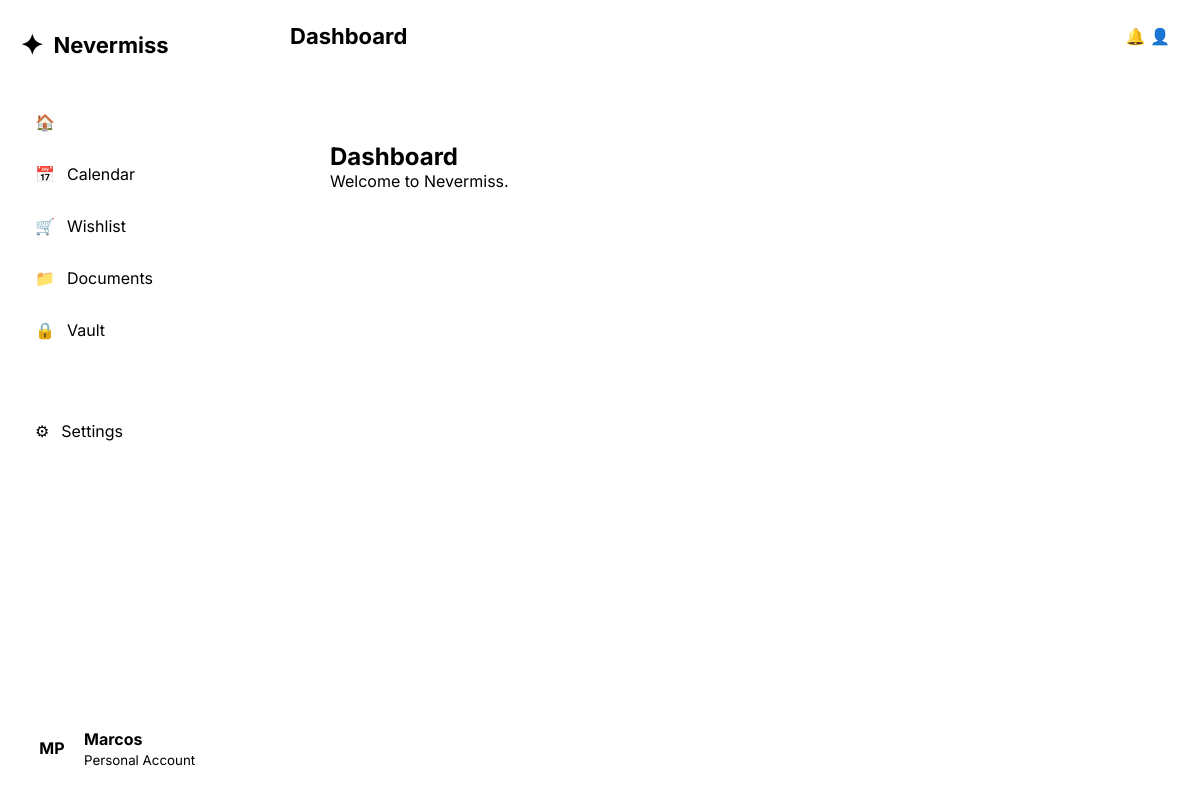
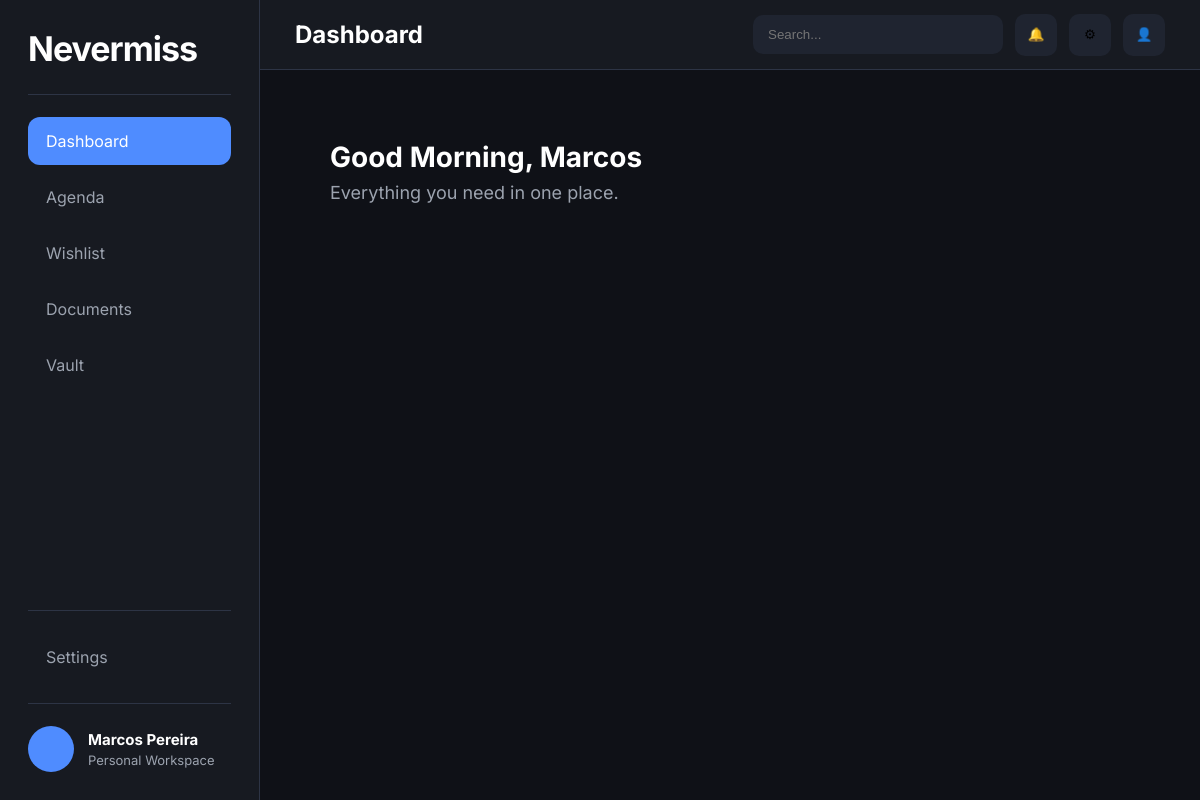
Before and after one commit to marcosalexper/Nevermiss, an Electron app: page src/index.html in a window 1200 px wide. Drawn offline with Linux system fonts and the light colour scheme.

Commit message:
base design defined

```diff
--- a/src/components/header/header.css
+++ b/src/components/header/header.css
@@ -1,23 +1,69 @@
 .header{
 
-    height:72px;
+    height:var(--header-height);
 
-    border-bottom:1px solid var(--border);
+    background:var(--header-color);
+
+    border-bottom:1px solid var(--border-color);
+
+    display:flex;
+
+    justify-content:space-between;
+
+    align-items:center;
+
+    padding:0 35px;
+
+}
+
+.header-right{
 
     display:flex;
 
     align-items:center;
 
-    justify-content:space-between;
-
-    padding:0 30px;
-
-    background:var(--surface);
+    gap:12px;
 
 }
 
-.header h2{
+.header input{
 
-    font-size:22px;
+    width:250px;
+
+    background:var(--card-color);
+
+    border:none;
+
+    outline:none;
+
+    color:white;
+
+    padding:12px 15px;
+
+    border-radius:10px;
 
 }
+
+.header button{
+
+    width:42px;
+
+    height:42px;
+
+    border:none;
+
+    border-radius:10px;
+
+    background:var(--card-color);
+
+    cursor:pointer;
+
+    transition:.2s;
+
+}
+
+.header button:hover{
+
+    transform:scale(1.05);
+
+}
--- a/src/components/header/header.html
+++ b/src/components/header/header.html
@@ -1,12 +1,23 @@
 <div class="header">
-
-    <h2>Dashboard</h2>
 
     <div>
 
-        🔔
+        <h2>Dashboard</h2>
 
-        👤
+    </div>
+
+    <div class="header-right">
+
+        <input
+            type="text"
+            placeholder="Search..."
+        >
+
+        <button>🔔</button>
+
+        <button>⚙</button>
+
+        <button>👤</button>
 
     </div>
 
--- a/src/components/sidebar/sidebar.css
+++ b/src/components/sidebar/sidebar.css
@@ -1,63 +1,48 @@
-.sidebar {
+.sidebar{
 
-    width:260px;
+    width:var(--sidebar-width);
 
-    min-width:260px;
+    height:100%;
 
-    flex-shrink:0;
+    background:var(--sidebar-color);
 
-    height: 100vh;
-
-    background: var(--surface);
-
-    border-right:1px solid var(--border);
+    border-right:1px solid var(--border-color);
 
     display:flex;
 
     flex-direction:column;
 
-    padding:20px;
+    justify-content:space-between;
+
+    padding:28px;
 
 }
 
+.logo{
 
-/* LOGO */
-
-.sidebar-logo {
-
-
-    height:50px;
-
-    display:flex;
-
-    align-items:center;
-
-    gap:10px;
-
-    font-size:22px;
+    font-size:34px;
 
     font-weight:700;
 
-    margin-bottom:30px;
+    margin-bottom:25px;
+
+    letter-spacing:-1px;
 
 }
 
+.divider{
 
-.logo-icon {
+    width:100%;
 
+    height:1px;
 
-    color:var(--primary);
+    background:var(--border-color);
 
-    font-size:28px;
+    margin:22px 0;
 
 }
 
-
-
-/* MENU */
-
-.sidebar-menu {
-
+nav{
 
     display:flex;
 
@@ -67,119 +52,102 @@
 
 }
 
+nav a{
 
+    color:var(--text-secondary);
 
-.menu-item {
+    text-decoration:none;
 
+    padding:14px 18px;
 
-    width:100%;
+    border-radius:12px;
+
+    transition:.2s;
+
+    cursor:pointer;
+
+}
+
+nav a:hover{
+
+    background:var(--card-color);
+
+    color:white;
+
+}
+
+nav .active{
+
+    background:var(--primary-color);
+
+    color:white;
+
+}
+
+.bottom{
+
+    display:flex;
+
+    flex-direction:column;
+
+}
+
+.settings{
+
+    padding:14px 18px;
+
+    border-radius:12px;
+
+    cursor:pointer;
+
+    color:var(--text-secondary);
+
+    transition:.2s;
+
+}
+
+.settings:hover{
+
+    background:var(--card-color);
+
+    color:white;
+
+}
+
+.profile{
 
     display:flex;
 
     align-items:center;
 
-    gap:12px;
+    gap:14px;
 
-    padding:12px 15px;
+}
 
-    border-radius:12px;
+.avatar{
+
+    width:46px;
+
+    height:46px;
+
+    border-radius:50%;
+
+    background:var(--primary-color);
+
+}
+
+.profile strong{
+
+    display:block;
+
+    font-size:15px;
+
+}
+
+.profile span{
 
     color:var(--text-secondary);
 
-    transition:.25s;
+    font-size:13px;
 
 }
-
-
-
-.menu-item:hover {
-
-
-    background:var(--surface-hover);
-
-    color:var(--text);
-
-}
-
-
-
-.menu-item.active {
-
-
-    background:var(--primary);
-
-    color:white;
-
-}
-
-
-
-.menu-divider {
-
-
-    height:1px;
-
-    background:var(--border);
-
-    margin:20px 0;
-
-}
-
-
-
-/* USER */
-
-.sidebar-user {
-
-
-    margin-top:auto;
-
-    display:flex;
-
-    align-items:center;
-
-    gap:12px;
-
-    padding:12px;
-
-    background:var(--surface-hover);
-
-    border-radius:14px;
-
-}
-
-
-
-.avatar {
-
-
-    width:40px;
-
-    height:40px;
-
-    border-radius:50%;
-
-    background:var(--primary);
-
-    display:flex;
-
-    align-items:center;
-
-    justify-content:center;
-
-    font-weight:bold;
-
-}
-
-
-
-.sidebar-user small {
-
-
-    display:block;
-
-    color:var(--text-secondary);
-
-    margin-top:3px;
-
-}
--- a/src/components/sidebar/sidebar.html
+++ b/src/components/sidebar/sidebar.html
@@ -1,111 +1,67 @@
 <div class="sidebar">
 
-    <div class="sidebar-logo">
+    <div>
 
-        <span class="logo-icon">
-            ✦
-        </span>
+        <div class="logo">
 
-        <span>
             Nevermiss
-        </span>
 
         </div>
 
+        <div class="divider"></div>
 
-    <nav class="sidebar-menu">
+        <nav>
 
+            <a class="active">
+                Dashboard
+            </a>
 
-        <button class="menu-item active">
+            <a>
+                Agenda
+            </a>
 
-            <span>🏠</span>
+            <a>
+                Wishlist
+            </a>
 
-            Dashboard
+            <a>
+                Documents
+            </a>
 
-        </button>
+            <a>
+                Vault
+            </a>
 
+        </nav>
 
-        <button class="menu-item">
+    </div>
 
-            <span>📅</span>
+    <div class="bottom">
 
-            Calendar
+        <div class="divider"></div>
 
-        </button>
-
-
-        <button class="menu-item">
-
-            <span>🛒</span>
-
-            Wishlist
-
-        </button>
-
-
-        <button class="menu-item">
-
-            <span>📁</span>
-
-            Documents
-
-        </button>
-
-
-        <button class="menu-item">
-
-            <span>🔒</span>
-
-            Vault
-
-        </button>
-
-
-        <div class="menu-divider"></div>
-
-
-        <button class="menu-item">
-
-            <span>⚙</span>
+        <a class="settings">
 
             Settings
 
-        </button>
+        </a>
 
+        <div class="divider"></div>
 
-    </nav>
+        <div class="profile">
 
+            <div class="avatar"></div>
 
-    <div class="sidebar-user">
+            <div>
 
+                <strong>Marcos Pereira</strong>
 
-        <div class="avatar">
-
-            MP
+                <span>Personal Workspace</span>
 
             </div>
 
-
-        <div>
-
-            <strong>
-
-                Marcos
-
-            </strong>
-
-
-            <small>
-
-                Personal Account
-
-            </small>
-
+        </div>
 
     </div>
 
-
 </div>
-
-
-</div>
--- a/src/index.html
+++ b/src/index.html
@@ -9,8 +9,7 @@
 
     <title>Nevermiss</title>
 
-
-    <!-- Font -->
+    <!-- Fonte -->
 
     <link rel="preconnect" href="https://fonts.googleapis.com">
 
@@ -18,29 +17,25 @@
 
     <link href="https://fonts.googleapis.com/css2?family=Inter:wght@300;400;500;600;700&display=swap" rel="stylesheet">
 
+    <!-- Estilos Globais -->
 
-    <!-- Global CSS -->
+    <link rel="stylesheet" href="./styles/variables.css">
+    <link rel="stylesheet" href="./styles/global.css">
+    <link rel="stylesheet" href="./styles/theme.css">
 
-<link rel="stylesheet" href="./styles/variables.css">
+    <!-- Componentes -->
 
-<link rel="stylesheet" href="./styles/global.css">
-
-<link rel="stylesheet" href="./styles/theme.css">
-
+    <link rel="stylesheet" href="./components/sidebar/sidebar.css">
+    <link rel="stylesheet" href="./components/header/header.css">
 
 </head>
 
-
 <body>
-
 
     <div id="app"></div>
 
-
     <script src="./js/app.js"></script>
-
 
 </body>
 
-
 </html>
--- a/src/layouts/main.html
+++ b/src/layouts/main.html
@@ -15,9 +15,16 @@
 
             <div class="content-card">
 
-                <h1>Dashboard</h1>
+              <section class="content">
 
-                <p>Welcome to Nevermiss.</p>
+
+                <h2>Good Morning, Marcos</h2>
+
+
+                <p>Everything you need in one place.</p>
+
+
+            </section>
 
             </div>
 
--- a/src/styles/global.css
+++ b/src/styles/global.css
@@ -1,143 +1,77 @@
-* {
+*{
+    margin:0;
+    padding:0;
+    box-sizing:border-box;
+}
 
-    margin: 0;
+html,
+body{
 
-    padding: 0;
+    width:100%;
 
-    box-sizing: border-box;
+    height:100%;
+
+    font-family:'Inter',sans-serif;
+
+    background:var(--bg-color);
+
+    color:var(--text-color);
+
+}
+
+#app{
+
+    width:100%;
+
+    height:100%;
+
+}
+
+.app-container{
+
+    display:flex;
+
+    width:100%;
+
+    height:100%;
+
+}
+
+.main-content{
+
+    flex:1;
+
+    display:flex;
+
+    flex-direction:column;
+
+    min-width:0;
+
+}
+
+.content{
+
+    flex:1;
+
+    padding:35px;
+
+    overflow:auto;
 
 }
 
 
-html,
-body,
-#app {
+.content h2{
 
-    width: 100%;
+    font-size:28px;
 
-    height: 100%;
+    margin-bottom:8px;
 
 }
 
+.content p{
 
-body {
+    color:var(--text-secondary);
 
-    font-family: "Inter", sans-serif;
-
-    background: var(--background);
-
-    color: var(--text);
-
-    overflow: hidden;
+    font-size:18px;
 
 }
-
-
-/* =========================
-   APP STRUCTURE
-========================= */
-
-
-.app-container {
-
-    display: flex;
-
-    flex-direction: row;
-
-    width: 100vw;
-
-    height: 100vh;
-
-}
-
-
-/* =========================
-   SIDEBAR AREA
-========================= */
-
-
-#sidebar {
-
-    width: 260px;
-
-    height: 100vh;
-
-    flex-shrink: 0;
-
-}
-
-
-/* =========================
-   MAIN AREA
-========================= */
-
-
-.main-content {
-
-    flex: 1;
-
-    min-width: 0;
-
-    display: flex;
-
-    flex-direction: column;
-
-}
-
-
-/* =========================
-   CONTENT
-========================= */
-
-
-.content {
-
-    flex: 1;
-
-    padding: 35px;
-
-    overflow: auto;
-
-}
-
-
-.content-card {
-
-    background: var(--surface);
-
-    border: 1px solid var(--border);
-
-    border-radius: 18px;
-
-    padding: 35px;
-
-}
-
-
-/* =========================
-   ELEMENTS
-========================= */
-
-
-button {
-
-    border: none;
-
-    background: none;
-
-    cursor: pointer;
-
-    font: inherit;
-
-    color: inherit;
-
-}
-
-
-a {
-
-    text-decoration:none;
-
-    color:inherit;
-
-}
--- a/src/styles/variables.css
+++ b/src/styles/variables.css
@@ -1,14 +1,34 @@
-:root {
+:root{
 
+    /* Cores */
 
-    --primary-color: #2563eb;
+    --bg-color: #0F1117;
+    --sidebar-color: #171A21;
+    --header-color: #171A21;
+    --card-color: #1F2430;
 
-    --background-color: #f5f5f5;
+    --border-color: #2D3445;
 
-    --text-color: #222;
+    --primary-color: #4F8CFF;
+    --primary-hover: #6AA3FF;
 
+    --text-color: #FFFFFF;
+    --text-secondary: #9CA3AF;
+
+    --danger: #EF4444;
+    --success: #22C55E;
+    --warning: #F59E0B;
+
+    /* Tamanhos */
+
+    --sidebar-width: 260px;
+    --header-height: 70px;
 
     --border-radius: 12px;
 
+    --transition: .2s ease;
+
+    --shadow:
+        0 4px 18px rgba(0,0,0,.25);
 
 }
```
Lines whose indentation alone changed are shown as unchanged.
